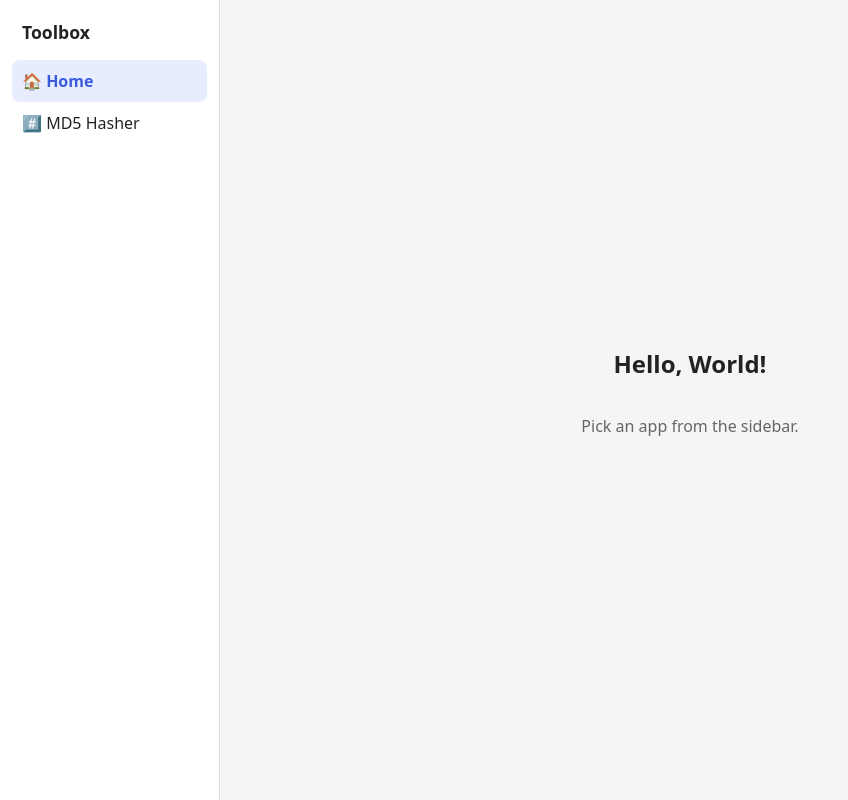
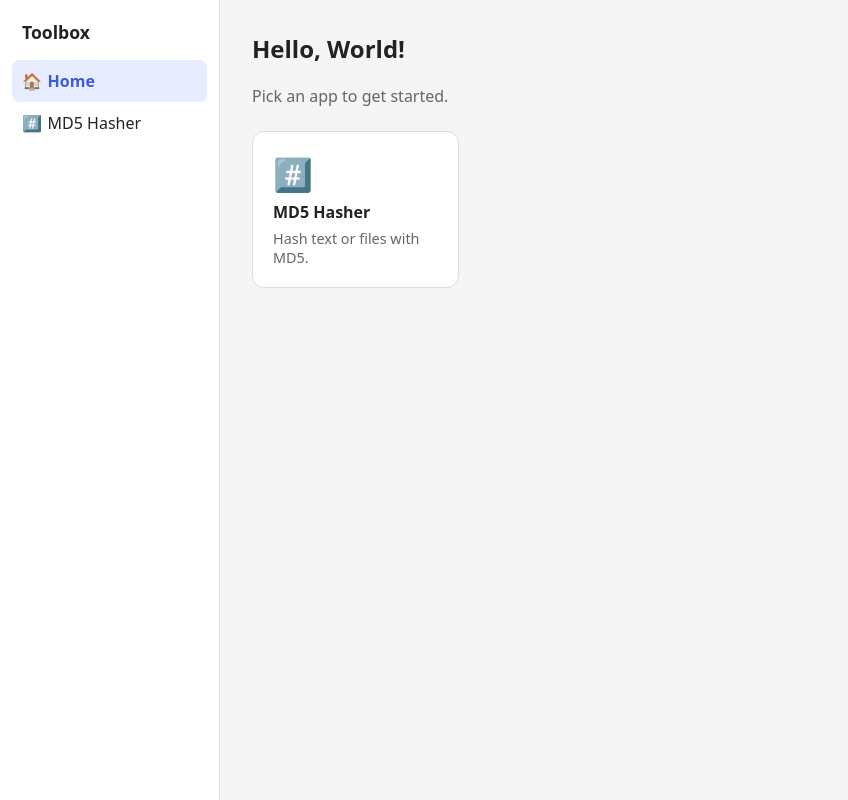
Before and after one commit to benilraj06/cc_testing, a plain HTML site: page index.html in a window 1280 px wide. Shown: the whole page, without its empty margins (0-848 px from the left). Drawn offline with Linux system fonts and the light colour scheme.

Commit message:
Show apps as tiles on the home page
Tiles are generated from the sidebar links, so new apps appear
automatically. Service worker cache bumped to v3.

Co-Authored-By: Claude Opus 5.5 <noreply@anthropic.com>
Claude-Session: https://claude.ai/code/session_011yJuwJHRj1J7Z3b9hxF7HC

```diff
--- a/css/style.css
+++ b/css/style.css
@@ -62,14 +62,31 @@ body {
   padding: 32px;
   max-width: calc(720px + var(--sidebar-w));
 }
-.app-home {
-  min-height: calc(100vh - 64px);
+.nav-icon { display: inline-block; width: 1.6em; }
+
+/* Home tiles */
+.tiles {
+  display: grid;
+  grid-template-columns: repeat(auto-fill, minmax(180px, 1fr));
+  gap: 16px;
+  margin-top: 24px;
+}
+.tile {
   display: flex;
   flex-direction: column;
-  align-items: center;
-  justify-content: center;
-  text-align: center;
+  gap: 6px;
+  padding: 20px;
+  background: var(--surface);
+  border: 1px solid var(--border);
+  border-radius: 12px;
+  color: var(--text);
+  text-decoration: none;
+  transition: border-color 0.15s, transform 0.15s;
 }
+.tile:hover, .tile:focus-visible { border-color: var(--accent); transform: translateY(-2px); }
+.tile-icon { font-size: 2rem; }
+.tile-title { font-weight: 600; }
+.tile-desc { font-size: 0.9rem; color: var(--muted); }
 .app h1 { margin-top: 0; }
 .muted { color: var(--muted); }
 .small { font-size: 0.85rem; }
@@ -144,5 +161,4 @@ button {
     z-index: 15;
   }
   .content { margin-left: 0; padding: 20px 16px; }
-  .app-home { min-height: calc(100vh - 92px); }
 }
--- a/index.html
+++ b/index.html
@@ -19,8 +19,8 @@
   <nav class="sidebar" id="sidebar" aria-label="Applications">
     <div class="sidebar-brand">Toolbox</div>
     <ul class="nav-list">
-      <li><a href="#home" data-app="home">🏠 Home</a></li>
-      <li><a href="#md5" data-app="md5">#️⃣ MD5 Hasher</a></li>
+      <li><a href="#home" data-app="home"><span class="nav-icon">🏠</span>Home</a></li>
+      <li><a href="#md5" data-app="md5" data-desc="Hash text or files with MD5."><span class="nav-icon">#️⃣</span>MD5 Hasher</a></li>
     </ul>
   </nav>
   <div class="backdrop" id="backdrop"></div>
@@ -29,7 +29,9 @@
     <!-- Each app is a <section data-app="id" data-title="..."> plus a nav link above. -->
     <section data-app="home" data-title="Hello World" class="app app-home">
       <h1>Hello, World!</h1>
-      <p class="muted">Pick an app from the sidebar.</p>
+      <p class="muted">Pick an app to get started.</p>
+      <!-- Filled from the sidebar links by js/app.js -->
+      <div class="tiles" id="tiles"></div>
     </section>
 
     <section data-app="md5" data-title="MD5 Hasher" class="app" hidden>
--- a/js/app.js
+++ b/js/app.js
@@ -1,3 +1,18 @@
+// --- Home tiles: one per sidebar app (except Home) ---
+const tiles = document.getElementById('tiles');
+document.querySelectorAll('.nav-list a[data-app]').forEach((link) => {
+  if (link.dataset.app === 'home') return;
+  const tile = document.createElement('a');
+  tile.className = 'tile';
+  tile.href = link.getAttribute('href');
+  const icon = link.querySelector('.nav-icon');
+  tile.innerHTML = '<span class="tile-icon"></span><span class="tile-title"></span><span class="tile-desc"></span>';
+  tile.querySelector('.tile-icon').textContent = icon ? icon.textContent : '';
+  tile.querySelector('.tile-title').textContent = link.textContent.replace(icon ? icon.textContent : '', '').trim();
+  tile.querySelector('.tile-desc').textContent = link.dataset.desc || '';
+  tiles.appendChild(tile);
+});
+
 // --- Sidebar navigation (hash-based: #home, #md5, ...) ---
 const apps = document.querySelectorAll('section[data-app]');
 const links = document.querySelectorAll('.nav-list a[data-app]');
--- a/sw.js
+++ b/sw.js
@@ -1,4 +1,4 @@
-const CACHE = 'hello-world-v2';
+const CACHE = 'hello-world-v3';
 const ASSETS = [
   './',
   './index.html',
```
